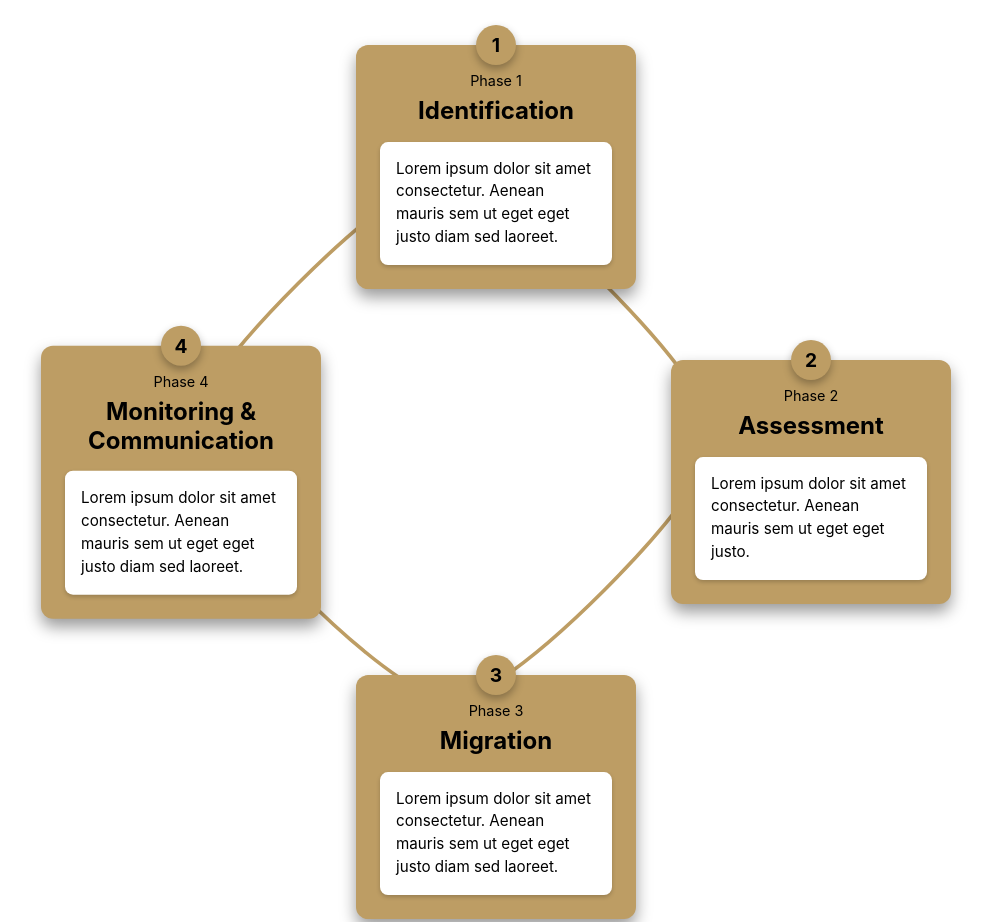
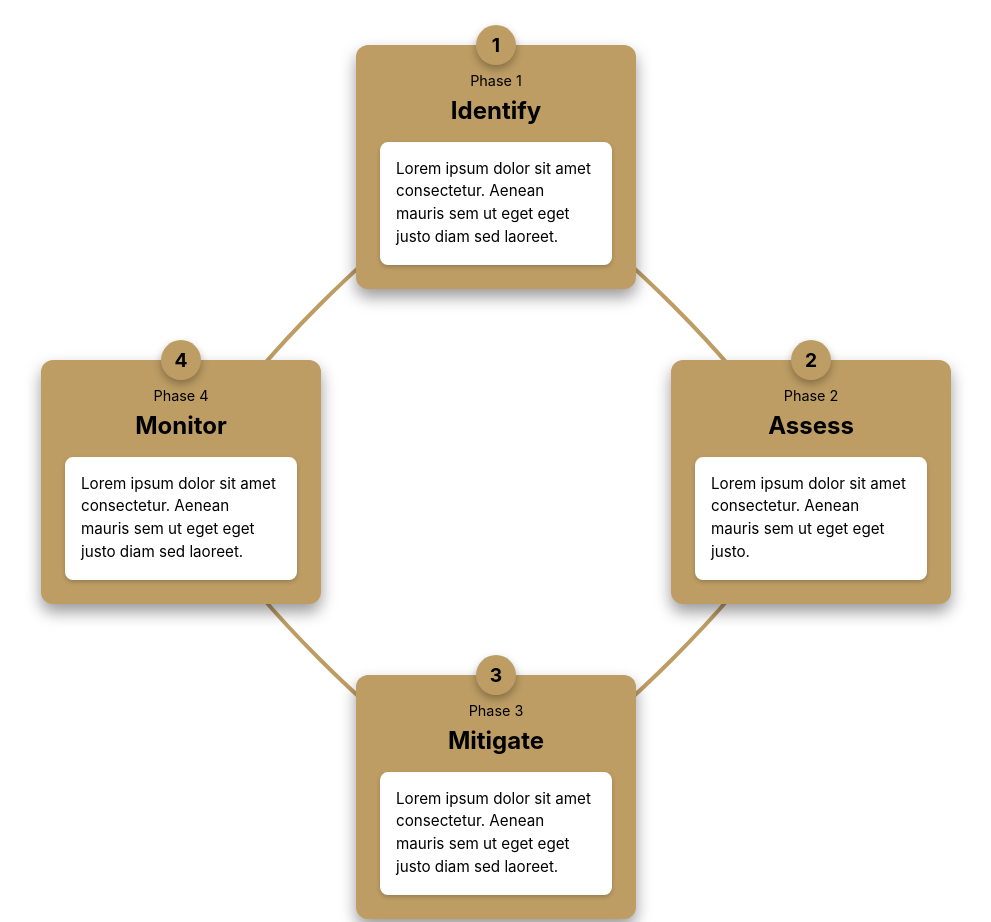
Before and after one commit to DsMeier-DesignAndFilmmaking/ERM-Process_Graphic, a plain HTML site: page index.html in a window 1280 px wide. Shown: the top 922 px of the page, without its empty margins (144-1135 px from the left). Drawn offline with Linux system fonts and the light colour scheme.

Commit message:
Version 3: Math-based circular positioning with cubic Bezier curve arrows for perfect smooth flow

```diff
--- a/index.html
+++ b/index.html
@@ -12,68 +12,68 @@
         <!-- Circular Process Diagram -->
         <div class="process-container">
             <!-- SVG for arrows connecting the steps -->
-            <svg class="arrows" viewBox="0 0 1000 1000" xmlns="http://www.w3.org/2000/svg">
+            <svg class="arrows" xmlns="http://www.w3.org/2000/svg">
                 <!-- Arrows will be dynamically generated -->
             </svg>
 
             <!-- Process Steps Container -->
             <div class="steps-container">
 
-                <!-- Step 1: Identification -->
-                <div class="step step-1" role="button" tabindex="0" aria-label="Phase 1: Identification">
+                <!-- Step 1: Identify -->
+                <article class="step step-1" role="button" tabindex="0" aria-label="Phase 1: Identify Risks">
                     <div class="step-number">1</div>
                     <div class="step-content">
                         <div class="step-header">
                             <span class="step-label">Phase 1</span>
-                            <h2 class="step-title">Identification</h2>
+                            <h2 class="step-title">Identify</h2>
                         </div>
                         <div class="step-description">
                             Lorem ipsum dolor sit amet consectetur. Aenean mauris sem ut eget eget justo diam sed laoreet.
                         </div>
                     </div>
-                </div>
+                </article>
 
-                <!-- Step 2: Assessment -->
-                <div class="step step-2" role="button" tabindex="0" aria-label="Phase 2: Assessment">
+                <!-- Step 2: Assess -->
+                <article class="step step-2" role="button" tabindex="0" aria-label="Phase 2: Assess Risks">
                     <div class="step-number">2</div>
                     <div class="step-content">
                         <div class="step-header">
                             <span class="step-label">Phase 2</span>
-                            <h2 class="step-title">Assessment</h2>
+                            <h2 class="step-title">Assess</h2>
                         </div>
                         <div class="step-description">
                             Lorem ipsum dolor sit amet consectetur. Aenean mauris sem ut eget eget justo.
                         </div>
                     </div>
-                </div>
+                </article>
 
-                <!-- Step 3: Migration -->
-                <div class="step step-3" role="button" tabindex="0" aria-label="Phase 3: Migration">
+                <!-- Step 3: Mitigate -->
+                <article class="step step-3" role="button" tabindex="0" aria-label="Phase 3: Mitigate Risks">
                     <div class="step-number">3</div>
                     <div class="step-content">
                         <div class="step-header">
                             <span class="step-label">Phase 3</span>
-                            <h2 class="step-title">Migration</h2>
+                            <h2 class="step-title">Mitigate</h2>
                         </div>
                         <div class="step-description">
                             Lorem ipsum dolor sit amet consectetur. Aenean mauris sem ut eget eget justo diam sed laoreet.
                         </div>
                     </div>
-                </div>
+                </article>
 
-                <!-- Step 4: Monitoring & Communication -->
-                <div class="step step-4" role="button" tabindex="0" aria-label="Phase 4: Monitoring & Communication">
+                <!-- Step 4: Monitor -->
+                <article class="step step-4" role="button" tabindex="0" aria-label="Phase 4: Monitor Risks">
                     <div class="step-number">4</div>
                     <div class="step-content">
                         <div class="step-header">
                             <span class="step-label">Phase 4</span>
-                            <h2 class="step-title">Monitoring &<br>Communication</h2>
+                            <h2 class="step-title">Monitor</h2>
                         </div>
                         <div class="step-description">
                             Lorem ipsum dolor sit amet consectetur. Aenean mauris sem ut eget eget justo diam sed laoreet.
                         </div>
                     </div>
-                </div>
+                </article>
 
             </div>
         </div>
--- a/script.js
+++ b/script.js
@@ -1,6 +1,6 @@
 /**
- * ERM Process Diagram - JavaScript
- * Handles dynamic arrow generation with perfect circular flow using SVG paths
+ * ERM Process Diagram - Version 3
+ * Math-based circular positioning with smooth Bezier curve arrows
  */
 
 (function() {
@@ -10,9 +10,10 @@
     const CONFIG = {
         arrowColor: '#BD9D64',
         arrowThickness: 4,
-        arrowOffset: 40, // Distance from card center for arrow start/end
+        arrowOffset: 35, // Distance from card center to arrow start/end
         hoverGlowColor: '#D4B682',
-        hoverGlowThickness: 5
+        hoverGlowThickness: 6,
+        circleRadiusRatio: 0.35 // Percentage of container for circle radius
     };
 
     // DOM Elements
@@ -20,39 +21,45 @@
     let steps;
 
     /**
-     * Position steps in a perfect circle
+     * Position steps in a mathematically perfect circle using sine/cosine
      */
     function positionStepsInCircle() {
         const container = document.querySelector('.process-container');
         const containerRect = container.getBoundingClientRect();
 
-        // Get the actual usable width and height
+        // Get actual container dimensions
         const containerWidth = containerRect.width;
         const containerHeight = containerRect.height;
-
-        // Use the smaller dimension as the base for a square
         const size = Math.min(containerWidth, containerHeight);
 
-        // Center coordinates
+        // Calculate center point
         const centerX = containerWidth / 2;
         const centerY = containerHeight / 2;
 
-        // Radius for the circle (adjust to fit all 4 cards nicely)
-        const radius = size * 0.35;
+        // Calculate circle radius
+        const radius = size * CONFIG.circleRadiusRatio;
 
+        // Number of steps
+        const numSteps = steps.length;
+
+        // Calculate angle increment for each step (360 degrees / number of steps)
+        const angleIncrement = (2 * Math.PI) / numSteps;
+
+        // Starting angle (top of circle, -90 degrees in radians)
+        const startAngle = -Math.PI / 2;
+
+        // Position each step using sine/cosine calculations
         steps.forEach((step, index) => {
-            // Calculate angle for each step (starting from top, going clockwise)
-            // For 4 steps: 0° (top), 90° (right), 180° (bottom), 270° (left)
-            const angle = (index * (360 / steps.length) - 90) * (Math.PI / 180);
+            // Calculate angle for this step (starting from top, going clockwise)
+            const angle = startAngle + (angleIncrement * index);
 
-            // Calculate position on circle
+            // Calculate x and y positions using sine/cosine
             const x = centerX + Math.cos(angle) * radius;
             const y = centerY + Math.sin(angle) * radius;
 
-            // Position the step relative to the container
-            step.style.left = (x / containerWidth * 100) + '%';
-            step.style.top = (y / containerHeight * 100) + '%';
-            step.style.transform = 'translate(-50%, -50%)';
+            // Position the step
+            step.style.left = x + 'px';
+            step.style.top = y + 'px';
         });
 
         return { centerX, centerY, radius };
@@ -70,67 +77,31 @@
             return;
         }
 
-        // Position steps and generate arrows after a small delay to ensure layout is ready
+        // Position steps and generate arrows after layout is ready
         setTimeout(() => {
-            positionStepsInCircle();
-            generateArrows();
+            const circleData = positionStepsInCircle();
+            setupSVG(circleData);
+            generateArrows(circleData);
             attachEventListeners();
         }, 100);
     }
 
     /**
-     * Generate SVG arrows connecting the steps
+     * Setup SVG with proper dimensions and arrow marker definitions
      */
-    function generateArrows() {
-        const svgNS = 'http://www.w3.org/2000/svg';
-        const arrowDefs = createArrowMarker(svgNS);
-        arrowsSVG.appendChild(arrowDefs);
-
-        // Calculate container center
+    function setupSVG(circleData) {
         const container = document.querySelector('.process-container');
         const containerRect = container.getBoundingClientRect();
-        const containerWidth = containerRect.width;
-        const containerHeight = containerRect.height;
-        const size = Math.min(containerWidth, containerHeight);
 
-        // Center coordinates
-        const centerX = containerWidth / 2;
-        const centerY = containerHeight / 2;
+        // Set SVG dimensions to match container
+        arrowsSVG.setAttribute('width', containerRect.width);
+        arrowsSVG.setAttribute('height', containerRect.height);
+        arrowsSVG.setAttribute('viewBox', `0 0 ${containerRect.width} ${containerRect.height}`);
 
-        // Calculate radius for perfect circle
-        const radius = size * 0.35;
+        // Create arrow marker definition
+        const defs = document.createElementNS('http://www.w3.org/2000/svg', 'defs');
+        const marker = document.createElementNS('http://www.w3.org/2000/svg', 'marker');
 
-        // Calculate positions for each step on the circle
-        const stepPositions = Array.from(steps).map((step, index) => {
-            // Calculate angle for each step (starting from top, going clockwise)
-            const angle = (index * (360 / steps.length) - 90) * (Math.PI / 180);
-
-            return {
-                centerX: centerX + Math.cos(angle) * radius,
-                centerY: centerY + Math.sin(angle) * radius
-            };
-        });
-
-        // Generate arrows between consecutive steps with smooth Bezier curves
-        for (let i = 0; i < stepPositions.length; i++) {
-            const current = stepPositions[i];
-            const next = stepPositions[(i + 1) % stepPositions.length];
-
-            const path = createCurvedArrow(svgNS, current, next, i, centerX, centerY, radius, i);
-            arrowsSVG.appendChild(path);
-        }
-
-        // Add hover effect listeners to paths
-        attachArrowHoverEffects();
-    }
-
-    /**
-     * Create SVG arrow marker definition
-     */
-    function createArrowMarker(svgNS) {
-        const defs = document.createElementNS(svgNS, 'defs');
-
-        const marker = document.createElementNS(svgNS, 'marker');
         marker.setAttribute('id', 'arrowhead');
         marker.setAttribute('markerWidth', '10');
         marker.setAttribute('markerHeight', '10');
@@ -138,53 +109,77 @@
         marker.setAttribute('refY', '3');
         marker.setAttribute('orient', 'auto');
 
-        const polygon = document.createElementNS(svgNS, 'polygon');
+        const polygon = document.createElementNS('http://www.w3.org/2000/svg', 'polygon');
         polygon.setAttribute('points', '0 0, 10 3, 0 6');
         polygon.setAttribute('fill', CONFIG.arrowColor);
 
         marker.appendChild(polygon);
         defs.appendChild(marker);
-
-        return defs;
+        arrowsSVG.appendChild(defs);
     }
 
     /**
-     * Create a smooth curved arrow path using cubic Bézier curves for perfect circular flow
+     * Generate smooth cubic Bezier curve arrows connecting the steps
      */
-    function createCurvedArrow(svgNS, from, to, index, centerX, centerY, radius, stepIndex) {
-        // Calculate angles from center
-        const fromAngle = Math.atan2(from.centerY - centerY, from.centerX - centerX);
-        const toAngle = Math.atan2(to.centerY - centerY, to.centerX - centerX);
+    function generateArrows(circleData) {
+        const svgNS = 'http://www.w3.org/2000/svg';
+        const { centerX, centerY, radius } = circleData;
 
-        // Calculate angle difference
-        let angleDiff = toAngle - fromAngle;
-        if (angleDiff < 0) angleDiff += 2 * Math.PI;
+        // Clear existing arrows
+        const existingPaths = arrowsSVG.querySelectorAll('path');
+        existingPaths.forEach(path => path.remove());
 
-        // Use arc for better circular flow, but with cubic bezier for smoother curves
-        // Calculate control points that extend outward for smooth curve
-        const controlPointRadius = radius * 1.15; // Extend control points outward
+        // Calculate step positions on the circle
+        const numSteps = steps.length;
+        const angleIncrement = (2 * Math.PI) / numSteps;
+        const startAngle = -Math.PI / 2;
 
-        const startAngle = fromAngle;
-        const endAngle = toAngle;
-        const midAngle = (startAngle + endAngle) / 2;
+        // Generate arrows between consecutive steps
+        for (let i = 0; i < numSteps; i++) {
+            const currentAngle = startAngle + (angleIncrement * i);
+            const nextAngle = startAngle + (angleIncrement * ((i + 1) % numSteps));
 
-        // Calculate start and end points with offset from card centers
-        const startX = centerX + Math.cos(startAngle) * (radius - CONFIG.arrowOffset);
-        const startY = centerY + Math.sin(startAngle) * (radius - CONFIG.arrowOffset);
+            const path = createSmoothBezierArrow(
+                svgNS,
+                currentAngle,
+                nextAngle,
+                centerX,
+                centerY,
+                radius,
+                i
+            );
 
-        const endX = centerX + Math.cos(endAngle) * (radius - CONFIG.arrowOffset);
-        const endY = centerY + Math.sin(endAngle) * (radius - CONFIG.arrowOffset);
+            arrowsSVG.appendChild(path);
+        }
 
-        // Create cubic bezier control points for smooth curve
-        const control1X = centerX + Math.cos(startAngle) * controlPointRadius;
-        const control1Y = centerY + Math.sin(startAngle) * controlPointRadius;
-        const control2X = centerX + Math.cos(endAngle) * controlPointRadius;
-        const control2Y = centerY + Math.sin(endAngle) * controlPointRadius;
+        // Attach hover effects to arrows
+        attachArrowHoverEffects();
+    }
 
-        // Create smooth cubic Bezier curve path
+    /**
+     * Create a smooth curved arrow using cubic Bezier curves
+     */
+    function createSmoothBezierArrow(svgNS, fromAngle, toAngle, centerX, centerY, radius, stepIndex) {
+        // Calculate arrow start and end points with offset from card centers
+        const startX = centerX + Math.cos(fromAngle) * (radius - CONFIG.arrowOffset);
+        const startY = centerY + Math.sin(fromAngle) * (radius - CONFIG.arrowOffset);
+
+        const endX = centerX + Math.cos(toAngle) * (radius - CONFIG.arrowOffset);
+        const endY = centerY + Math.sin(toAngle) * (radius - CONFIG.arrowOffset);
+
+        // Calculate control points for smooth cubic Bezier curve
+        // Extend control points outward for more pronounced curve
+        const controlRadius = radius * 1.2;
+
+        const control1X = centerX + Math.cos(fromAngle) * controlRadius;
+        const control1Y = centerY + Math.sin(fromAngle) * controlRadius;
+        const control2X = centerX + Math.cos(toAngle) * controlRadius;
+        const control2Y = centerY + Math.sin(toAngle) * controlRadius;
+
+        // Create cubic Bezier curve path
         const pathData = `M ${startX} ${startY} C ${control1X} ${control1Y}, ${control2X} ${control2Y}, ${endX} ${endY}`;
 
-        // Create main path element
+        // Create SVG path element
         const path = document.createElementNS(svgNS, 'path');
         path.setAttribute('d', pathData);
         path.setAttribute('fill', 'none');
@@ -198,17 +193,17 @@
     }
 
     /**
-     * Attach event listeners to steps with hover effects
+     * Attach event listeners to steps
      */
     function attachEventListeners() {
         steps.forEach((step, index) => {
-            // Add hover effect for the card
+            // Hover effects for cards
             step.addEventListener('mouseenter', function() {
-                highlightStepArrow(index);
+                highlightStepAndArrow(index);
             });
 
             step.addEventListener('mouseleave', function() {
-                removeArrowHighlights();
+                removeHighlights();
             });
 
             // Keyboard support
@@ -229,19 +224,25 @@
         arrowPaths.forEach(path => {
             path.addEventListener('mouseenter', function() {
                 const stepIndex = parseInt(this.dataset.stepIndex);
-                highlightStepArrow(stepIndex);
+                highlightStepAndArrow(stepIndex);
             });
 
             path.addEventListener('mouseleave', function() {
-                removeArrowHighlights();
+                removeHighlights();
             });
         });
     }
 
     /**
-     * Highlight arrow when hovering over a step
+     * Highlight step card and its connecting arrow
      */
-    function highlightStepArrow(stepIndex) {
+    function highlightStepAndArrow(stepIndex) {
+        // Highlight the card
+        if (steps[stepIndex]) {
+            steps[stepIndex].classList.add('highlighted');
+        }
+
+        // Highlight the arrow
         const arrowPaths = document.querySelectorAll('.arrow-path');
         arrowPaths.forEach((path, index) => {
             if (index === stepIndex) {
@@ -253,9 +254,11 @@
     }
 
     /**
-     * Remove arrow highlights
+     * Remove all highlights
      */
-    function removeArrowHighlights() {
+    function removeHighlights() {
+        steps.forEach(step => step.classList.remove('highlighted'));
+
         const arrowPaths = document.querySelectorAll('.arrow-path');
         arrowPaths.forEach(path => {
             path.setAttribute('stroke', CONFIG.arrowColor);
@@ -265,19 +268,15 @@
     }
 
     /**
-     * Recalculate arrows on window resize
+     * Recalculate everything on window resize
      */
     let resizeTimeout;
     window.addEventListener('resize', function() {
         clearTimeout(resizeTimeout);
         resizeTimeout = setTimeout(function() {
-            // Clear existing arrows
-            const existingArrows = arrowsSVG.querySelectorAll('defs, path');
-            existingArrows.forEach(el => el.remove());
-
-            // Reposition steps and regenerate arrows
-            positionStepsInCircle();
-            generateArrows();
+            const circleData = positionStepsInCircle();
+            setupSVG(circleData);
+            generateArrows(circleData);
         }, 250);
     });
 
@@ -289,5 +288,3 @@
     }
 
 })();
-
-// No additional CSS needed - all hover effects removed
--- a/style.css
+++ b/style.css
@@ -1,5 +1,5 @@
 /* ========================================
-   Reset & Base Styles
+   Reset & Base Styles - Version 3
    ======================================== */
 
 * {
@@ -9,13 +9,13 @@
 }
 
 :root {
-    /* Color Palette - Matching reference image */
-    --bg-dark: #000000;
+    /* Color Palette - Purdue Branding */
+    --bg-light: #FFFFFF;
     --phase-gold: #BD9D64;
     --text-light: #FFFFFF;
     --text-dark: #000000;
 
-    /* Additional professional colors */
+    /* Additional colors */
     --accent-hover: #D4B682;
     --shadow-light: rgba(255, 255, 255, 0.1);
     --shadow-dark: rgba(0, 0, 0, 0.5);
@@ -29,7 +29,7 @@
 
 body {
     font-family: var(--font-sans);
-    background-color: #FFFFFF;
+    background-color: var(--bg-light);
     color: var(--text-dark);
     line-height: 1.6;
     min-height: 100vh;
@@ -41,31 +41,13 @@ body {
 }
 
 /* ========================================
-   Container & Header
+   Container
    ======================================== */
 
 .container {
     width: 100%;
     max-width: 1400px;
     text-align: center;
-}
-
-header {
-    margin-bottom: 2rem;
-    flex-shrink: 0;
-}
-
-h1 {
-    font-size: 2.5rem;
-    font-weight: 700;
-    margin-bottom: 0.5rem;
-    color: var(--text-dark);
-}
-
-.subtitle {
-    font-size: 1.2rem;
-    color: var(--phase-gold);
-    font-weight: 400;
 }
 
 /* ========================================
@@ -95,12 +77,6 @@ h1 {
     pointer-events: none;
 }
 
-/* Ensure arrows use viewBox that matches container */
-.arrows {
-    viewBox: 0 0 1000 1000;
-    preserveAspectRatio: xMidYMid meet;
-}
-
 /* Steps container - circular layout */
 .steps-container {
     position: relative;
@@ -117,7 +93,8 @@ h1 {
     width: 280px;
     cursor: pointer;
     z-index: 10;
-    transition: z-index 0.3s ease;
+    transition: var(--transition-smooth);
+    transform: translate(-50%, -50%);
 }
 
 /* Step Number Badge */
@@ -138,6 +115,7 @@ h1 {
     color: var(--text-dark);
     z-index: 11;
     box-shadow: 0 4px 8px rgba(0, 0, 0, 0.3);
+    transition: var(--transition-smooth);
 }
 
 /* Step Content Container */
@@ -146,7 +124,7 @@ h1 {
     border-radius: 12px;
     padding: 1.5rem;
     box-shadow: 0 8px 16px rgba(0, 0, 0, 0.4);
-    transition: all 0.3s ease;
+    transition: var(--transition-smooth);
 }
 
 /* Step Header (Phase label + Title) */
@@ -183,19 +161,18 @@ h1 {
 }
 
 /* ========================================
-   Circular Positioning of Steps
+   Arrow Styling & Hover Effects
    ======================================== */
-
-/* Steps positioned dynamically by JavaScript for perfect circle */
 
 /* Arrow path styling with smooth transitions */
 .arrow-path {
     transition: stroke 0.3s ease, stroke-width 0.3s ease;
     cursor: pointer;
+    pointer-events: all;
 }
 
 .arrow-path.highlighted {
-    filter: drop-shadow(0 0 4px rgba(212, 182, 130, 0.6));
+    filter: drop-shadow(0 0 6px rgba(212, 182, 130, 0.8));
 }
 
 /* Step hover effects */
@@ -204,16 +181,20 @@ h1 {
 }
 
 .step:hover .step-content {
-    box-shadow: 0 12px 24px rgba(0, 0, 0, 0.3);
-    transform: scale(1.02);
-    transition: all 0.3s ease;
+    box-shadow: 0 12px 24px rgba(0, 0, 0, 0.5);
+    transform: scale(1.05);
 }
 
-/* ========================================
-   Hover Effects & Interactions (Removed)
-   ======================================== */
+.step:hover .step-number {
+    transform: translateX(-50%) scale(1.15);
+    background-color: var(--accent-hover);
+}
 
-/* Hover effects removed as requested */
+.step.highlighted .step-content {
+    background-color: var(--accent-hover);
+}
+
+/* Focus accessibility */
 .step:focus {
     outline: 3px solid var(--accent-hover);
     outline-offset: 4px;
@@ -233,10 +214,6 @@ h1 {
     .step {
         width: 240px;
     }
-
-    h1 {
-        font-size: 2rem;
-    }
 }
 
 /* Mobile */
@@ -245,21 +222,9 @@ h1 {
         padding: 1rem;
     }
 
-    header {
-        margin-bottom: 2rem;
-    }
-
-    h1 {
-        font-size: 1.75rem;
-    }
-
-    .subtitle {
-        font-size: 1rem;
-    }
-
     .process-container {
         max-width: 100%;
-        min-height: 600px;
+        min-height: 500px;
     }
 
     .step {
@@ -286,21 +251,10 @@ h1 {
         font-size: 1rem;
         top: -15px;
     }
-
-    /* Adjust positioning for smaller screens */
-    /* Positioning automatically adjusted for 4-step layout */
 }
 
 /* Very Small Mobile */
 @media (max-width: 480px) {
-    h1 {
-        font-size: 1.5rem;
-    }
-
-    .subtitle {
-        font-size: 0.9rem;
-    }
-
     .step {
         width: 180px;
     }
@@ -329,5 +283,7 @@ h1 {
         box-shadow: 0 2px 4px rgba(0, 0, 0, 0.2);
     }
 
-
+    .step:hover .step-content {
+        transform: none;
+    }
 }
```
